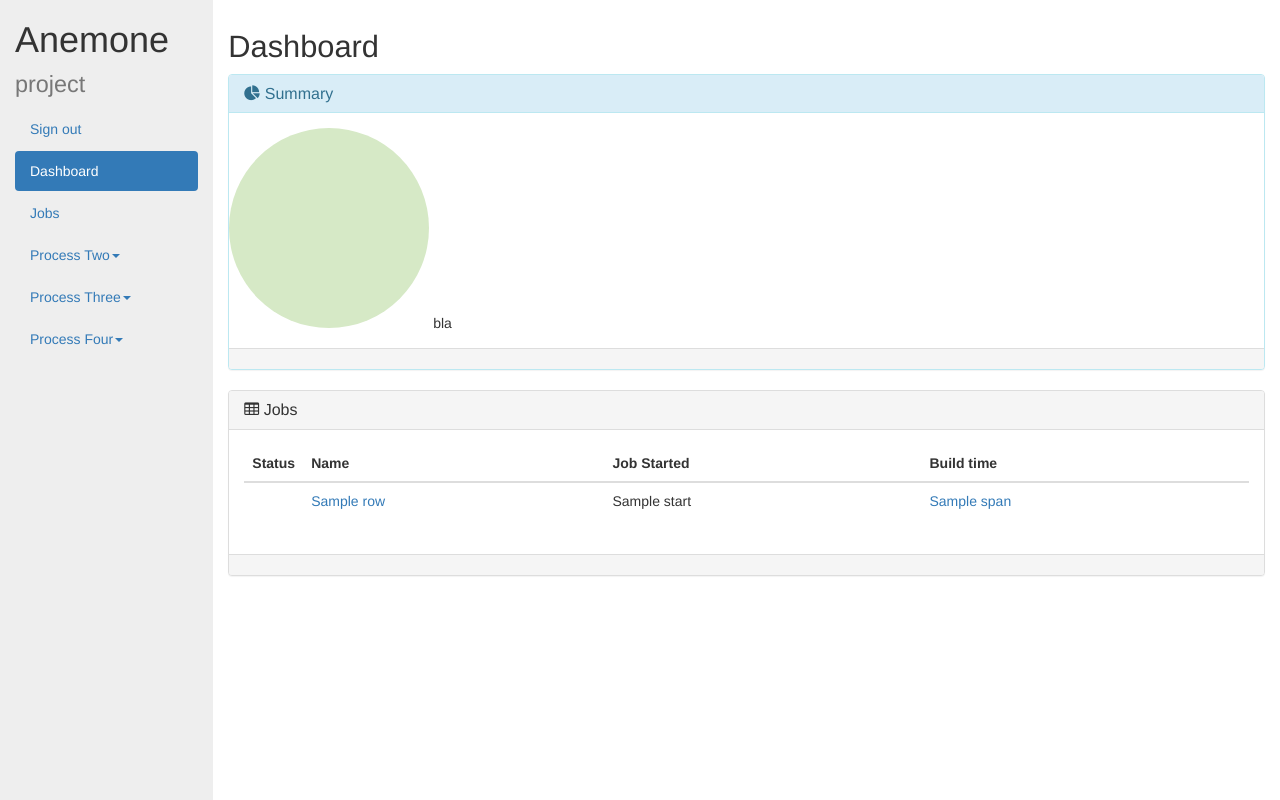
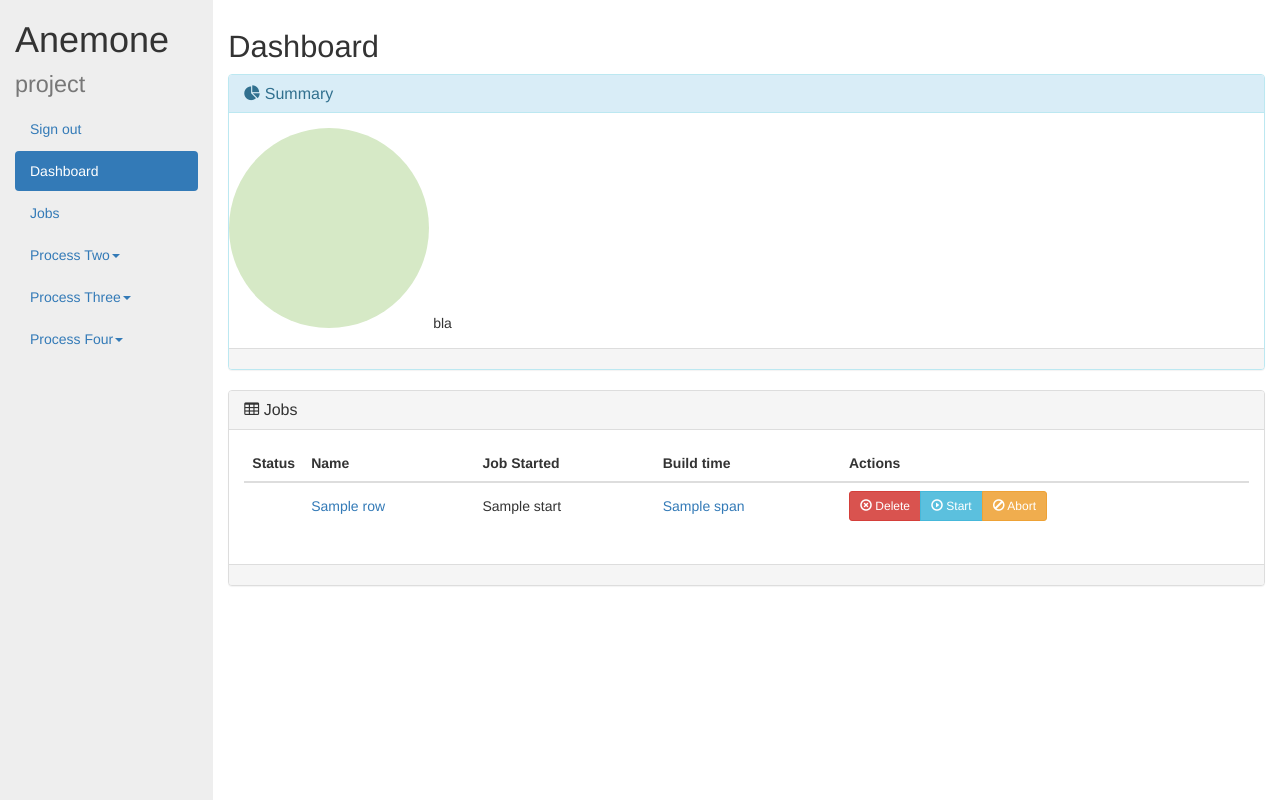
Before and after one commit to Winnak/Anemone, a Flask app: template Anemone/templates/dashboard.html in a window 1280 px wide. Run offline with Flask 2, Linux system fonts and the light colour scheme; the visitor is signed in with stand-in values (Sample User, id 1); the template is opened without the code that fills it: most values are stand-ins (such as "Sample title", 1, 10 or a date in 2020); some libraries are stand-ins or nearby versions.

Commit message:
added actions

```diff
--- a/Anemone/templates/dashboard.html
+++ b/Anemone/templates/dashboard.html
@@ -30,9 +30,7 @@
           bla
       </div>
   </div>
-  <div class="panel-footer">
-
-  </div>
+  <div class="panel-footer"></div>
 </div>
 <div class="panel panel-default jobs-table">
   <div class="panel-heading">
@@ -46,6 +44,9 @@
                   <th>Name</th>
                   <th>Job Started</th>
                   <th>Build time</th>
+                  {% if session.logged_in %}
+                  <th>Actions</th>
+                  {% endif %}
               </tr>
           </thead>
           <tbody>
@@ -55,6 +56,15 @@
                   <td><a href="#">{{ row.NAME }}</a></td>
                   <td>{{ row.START }}</td>
                   <td><a href="#" data-toggle="tooltip" title="{{ row.END }}">{{ row.SPAN }}</a></td>
+                  {% if session.logged_in %}
+                  <td>
+                    <div class="btn-group btn-group-sm" role="group" aria-label="...">
+                      <button type="button" class="btn btn-default btn-danger"><i class="glyphicon glyphicon-remove-circle"></i> Delete</button>
+                      <button type="button" class="btn btn-default btn-info"><i class="glyphicon glyphicon-play-circle"></i> Start</button>
+                      <button type="button" class="btn btn-default btn-warning"><i class="glyphicon glyphicon-ban-circle"></i> Abort</button>
+                    </div>
+                  </td>
+                  {% endif %}
               </tr>
               {% endfor %}
           </tbody>
```
Also changed, not shown: Anemone/templates/layout.html (indentation only).
